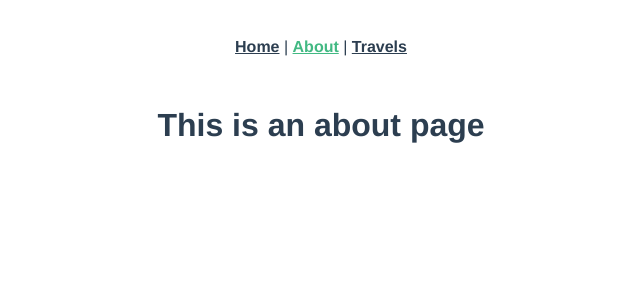
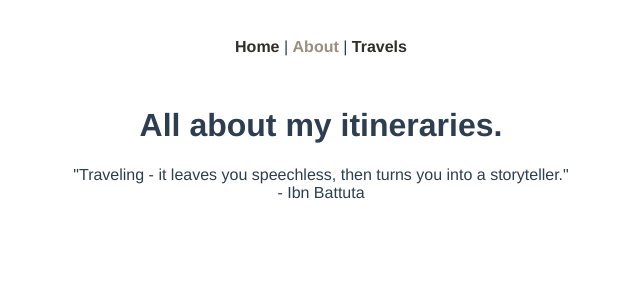
Before and after one commit to alwinlee/vue-router, a Vue app: page /about in a window 1280 px wide. Shown: the top 300 px of the page, without its empty margins (319-959 px from the left). Built offline with nearby package versions, Linux system fonts and the light colour scheme.

Commit message:
update page style

```diff
--- a/src/App.vue
+++ b/src/App.vue
@@ -22,10 +22,11 @@
 
 #nav a {
   font-weight: bold;
-  color: #2c3e50;
+  color: #302e28;
+  text-decoration: none;
 }
 
 #nav a.router-link-exact-active {
-  color: #42b983;
+  color: #998f7f;
 }
 </style>
--- a/src/views/About.vue
+++ b/src/views/About.vue
@@ -1,5 +1,10 @@
 <template>
   <div class="about">
-    <h1>This is an about page</h1>
+    <h1>All about my itineraries.</h1>
+    <p>
+      "Traveling - it leaves you speechless, then turns you into a storyteller."
+      <br>
+      - Ibn Battuta
+    </p>
   </div>
 </template>
--- a/src/views/Home.vue
+++ b/src/views/Home.vue
@@ -1,18 +1,29 @@
 <template>
   <div class="home">
-    <img alt="Vue logo" src="../assets/logo.png">
-    <HelloWorld msg="Welcome to Your Vue.js App"/>
+    <img class="map-image" alt="world" src="../assets/world.jpg">
+    <p class="map-text">Let's travel.</p>
   </div>
 </template>
 
 <script>
-// @ is an alias to /src
-import HelloWorld from '@/components/HelloWorld.vue'
-
 export default {
   name: 'Home',
   components: {
-    HelloWorld
   }
 }
 </script>
+<style scoped>
+.map-image {
+  width: 400px;
+  height: auto;
+}
+
+.map-text {
+  position: absolute;
+  top: 100px;
+  left: 50%;
+  transform: translate(-50%, -50%);
+  font-size: 2rem;
+  color: white;
+}
+</style>
```
Also changed, not shown: src/assets/logo.png (deleted), src/assets/world.jpg (added).
